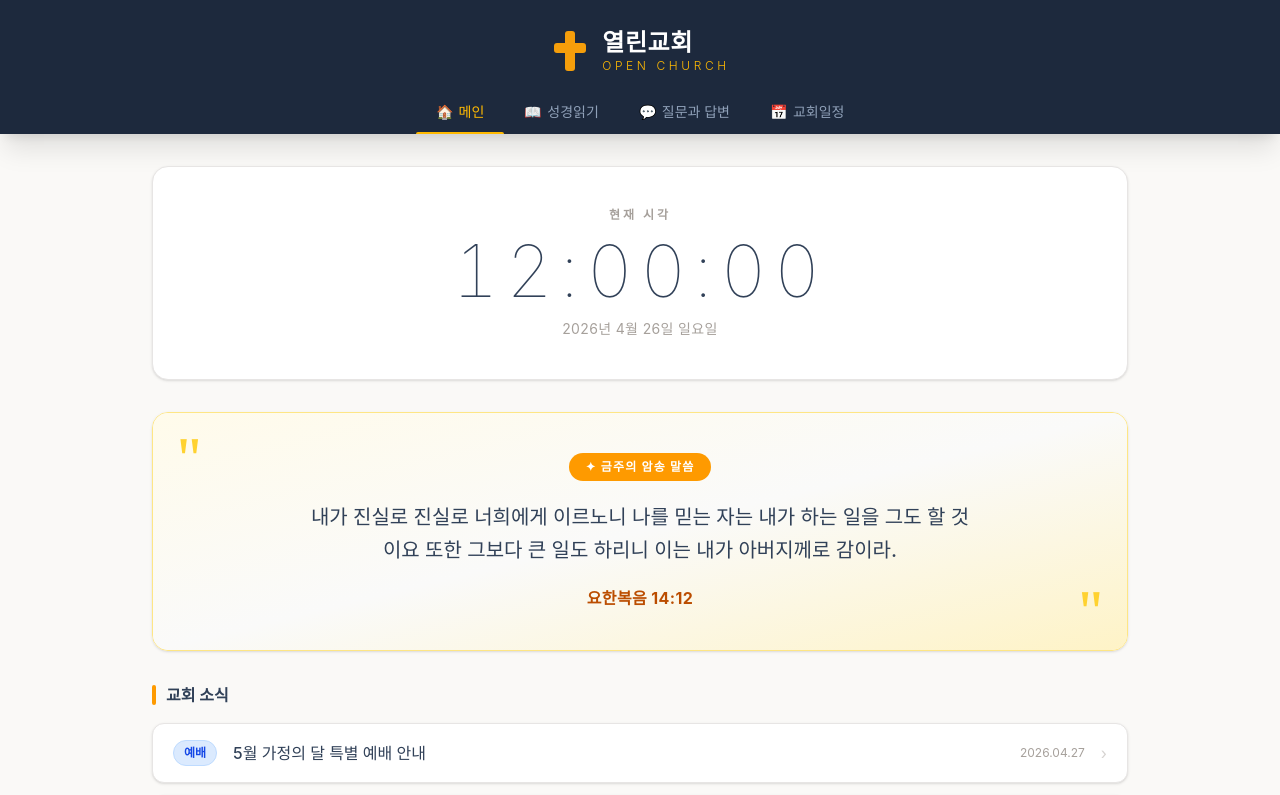
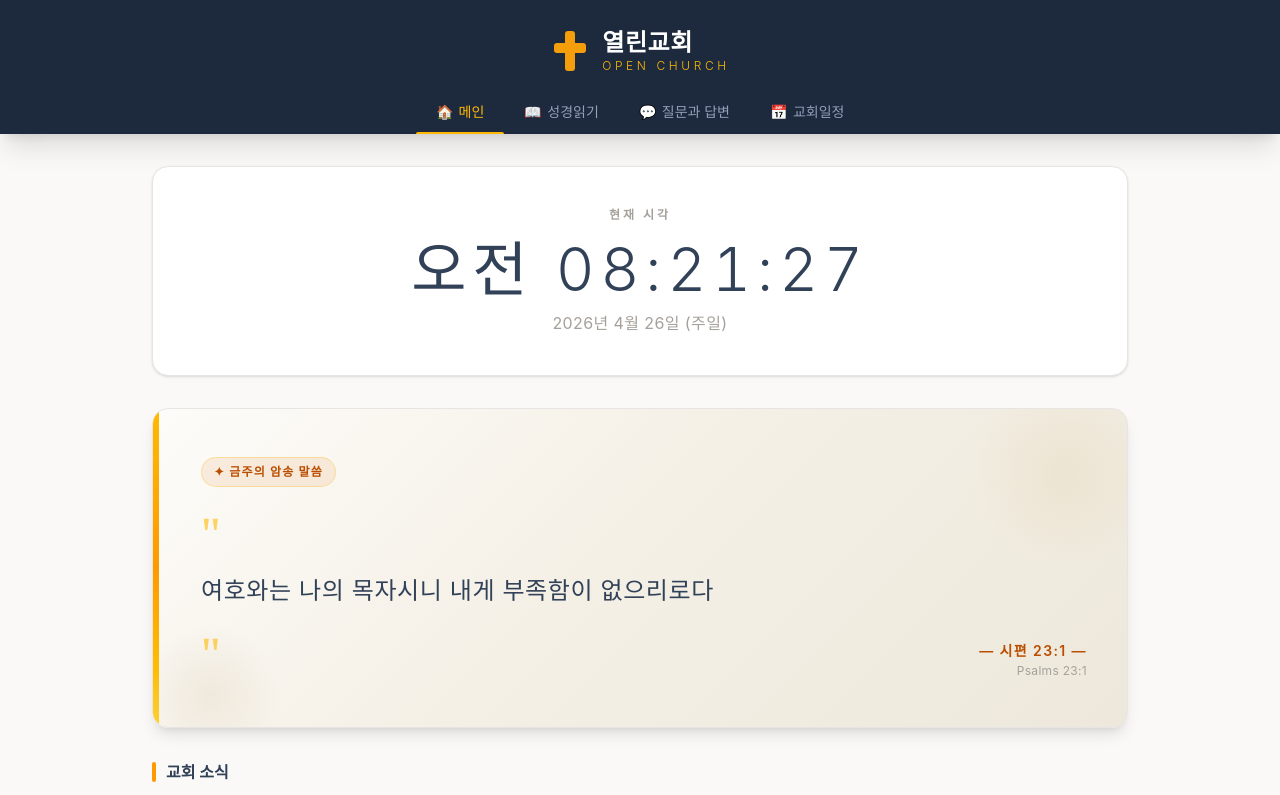
Before and after one commit to fOxXx-11830/church_dashboard, a React (Vite) app: page / in a window 1280 px wide. Shown: the top 795 px of the page. Built offline with nearby package versions, Linux system fonts and the light colour scheme.

Commit message:
feat: 메인탭 실시간 시계 및 히어로 배너 고도화

```diff
--- a/src/tabs/MainTab.jsx
+++ b/src/tabs/MainTab.jsx
@@ -1,3 +1,8 @@
+import { useState, useEffect } from 'react'
+
+// ─── 상수 ────────────────────────────────────────────────
+const DAY_KO = ['주일', '월', '화', '수', '목', '금', '토']
+
 const DUMMY_NEWS = [
   { id: 1, date: '2026.04.27', title: '5월 가정의 달 특별 예배 안내', badge: '예배' },
   { id: 2, date: '2026.04.25', title: '2026년 상반기 교회 수련회 참가 신청 안내', badge: '행사' },
@@ -10,42 +15,118 @@ const BADGE_STYLE = {
   '안내': 'bg-stone-100 text-stone-600 border-stone-200',
 }
 
+// ─── 시간 포맷 함수 ───────────────────────────────────────
+function formatDateTime(date) {
+  const year    = date.getFullYear()
+  const month   = date.getMonth() + 1
+  const day     = date.getDate()
+  const dayName = DAY_KO[date.getDay()]
+  const h24     = date.getHours()
+  const ampm    = h24 < 12 ? '오전' : '오후'
+  const h12     = String(h24 % 12 || 12).padStart(2, '0')
+  const min     = String(date.getMinutes()).padStart(2, '0')
+  const sec     = String(date.getSeconds()).padStart(2, '0')
+  return {
+    date: `${year}년 ${month}월 ${day}일 (${dayName})`,
+    time: `${ampm} ${h12}:${min}:${sec}`,
+  }
+}
+
+// ─── 실시간 시계 컴포넌트 ─────────────────────────────────
+function LiveClock() {
+  const [now, setNow] = useState(new Date())
+
+  useEffect(() => {
+    const timer = setInterval(() => setNow(new Date()), 1000)
+    return () => clearInterval(timer)   // 언마운트 시 정리
+  }, [])
+
+  const { date, time } = formatDateTime(now)
+
+  return (
+    <div className="bg-white rounded-2xl shadow-sm border border-stone-200 px-8 py-10 text-center select-none">
+      <p className="text-xs font-semibold text-stone-400 tracking-[0.25em] uppercase mb-4">
+        현재 시각
+      </p>
+      {/* 시간 — 큰 숫자 */}
+      <p className="text-6xl font-light text-slate-700 tracking-widest tabular-nums">
+        {time}
+      </p>
+      {/* 날짜 */}
+      <p className="text-stone-400 mt-3 text-base tracking-wide">
+        {date}
+      </p>
+    </div>
+  )
+}
+
+// ─── 히어로 배너 컴포넌트 ─────────────────────────────────
+function VerseBanner() {
+  return (
+    <div
+      className="relative rounded-2xl overflow-hidden shadow-lg border border-stone-200"
+      style={{
+        background: 'linear-gradient(135deg, #fdfcf9 0%, #f5f0e6 45%, #ede8db 100%)',
+      }}
+    >
+      {/* 좌측 골드 세로 라인 장식 */}
+      <div className="absolute left-0 top-0 bottom-0 w-1.5 bg-gradient-to-b from-amber-400 via-amber-500 to-amber-300 rounded-l-2xl" />
+
+      {/* 배경 수묵화 느낌 원형 장식 */}
+      <div className="absolute -top-8 -right-8 w-48 h-48 rounded-full opacity-10"
+        style={{ background: 'radial-gradient(circle, #c4a052 0%, transparent 70%)' }} />
+      <div className="absolute -bottom-10 -left-4 w-36 h-36 rounded-full opacity-10"
+        style={{ background: 'radial-gradient(circle, #a07840 0%, transparent 70%)' }} />
+
+      <div className="px-10 py-12 pl-12 relative">
+        {/* 뱃지 */}
+        <span className="inline-flex items-center gap-1.5 bg-amber-600/10 text-amber-700 text-xs font-bold
+          px-3 py-1.5 rounded-full tracking-widest border border-amber-400/30 mb-6">
+          ✦ 금주의 암송 말씀
+        </span>
+
+        {/* 오프닝 따옴표 */}
+        <div className="text-5xl text-amber-400/60 font-serif leading-none mb-2 select-none">
+          "
+        </div>
+
+        {/* 말씀 본문 — 핵심 타이포그래피 */}
+        <blockquote
+          className="text-2xl text-slate-700 leading-[1.85] tracking-wide max-w-2xl"
+          style={{ fontFamily: '"Noto Serif KR", "Noto Sans KR", Georgia, serif' }}
+        >
+          여호와는 나의 목자시니 내게 부족함이 없으리로다
+        </blockquote>
+
+        {/* 클로징 따옴표 + 출처 — 우측 하단 정렬 */}
+        <div className="flex items-end justify-between mt-5">
+          <div className="text-5xl text-amber-400/60 font-serif leading-none select-none self-end">
+            "
+          </div>
+          <div className="text-right">
+            <p className="text-amber-700 font-semibold text-sm tracking-widest">
+              — 시편 23:1 —
+            </p>
+            <p className="text-stone-400 text-xs mt-0.5 tracking-wide">Psalms 23:1</p>
+          </div>
+        </div>
+      </div>
+    </div>
+  )
+}
+
+// ─── 메인 탭 ─────────────────────────────────────────────
 function MainTab() {
   return (
     <div className="space-y-8">
 
-      {/* ① 현재 시간 뼈대 */}
-      <div className="bg-white rounded-2xl shadow-sm border border-stone-200 px-8 py-10 text-center">
-        <p className="text-xs font-semibold text-stone-400 tracking-[0.25em] uppercase mb-3">
-          현재 시각
-        </p>
-        <p className="text-7xl font-thin text-slate-700 tracking-widest tabular-nums select-none">
-          12:00:00
-        </p>
-        <p className="text-stone-400 mt-3 text-sm tracking-wide">2026년 4월 26일 일요일</p>
-      </div>
+      {/* ① 실시간 시계 */}
+      <LiveClock />
 
-      {/* ② 금주의 암송 말씀 배너 */}
-      <div className="rounded-2xl overflow-hidden shadow-sm border border-amber-200">
-        <div className="bg-gradient-to-br from-amber-50 via-stone-50 to-amber-100 px-8 py-10 text-center relative">
-          {/* 배경 장식 따옴표 */}
-          <span className="absolute top-4 left-6 text-6xl text-amber-300 font-serif leading-none select-none">"</span>
-          <span className="absolute bottom-2 right-6 text-6xl text-amber-300 font-serif leading-none select-none">"</span>
+      {/* ② 금주의 암송 말씀 히어로 배너 */}
+      <VerseBanner />
 
-          <span className="inline-block bg-amber-500 text-white text-xs font-bold px-4 py-1.5 rounded-full tracking-widest mb-5">
-            ✦ 금주의 암송 말씀
-          </span>
-
-          <blockquote className="text-xl font-medium text-slate-700 leading-relaxed max-w-2xl mx-auto">
-            내가 진실로 진실로 너희에게 이르노니 나를 믿는 자는 내가 하는 일을
-            그도 할 것이요 또한 그보다 큰 일도 하리니 이는 내가 아버지께로 감이라.
-          </blockquote>
-
-          <p className="mt-5 text-amber-700 font-bold tracking-wide">요한복음 14:12</p>
-        </div>
-      </div>
-
-      {/* ③ 교회 소식 */}
+      {/* ③ 교회 소식 — 기존 유지 */}
       <div>
         <h2 className="text-base font-bold text-slate-700 mb-4 flex items-center gap-2.5">
           <span className="w-1 h-5 bg-amber-500 rounded-full inline-block" />
```
